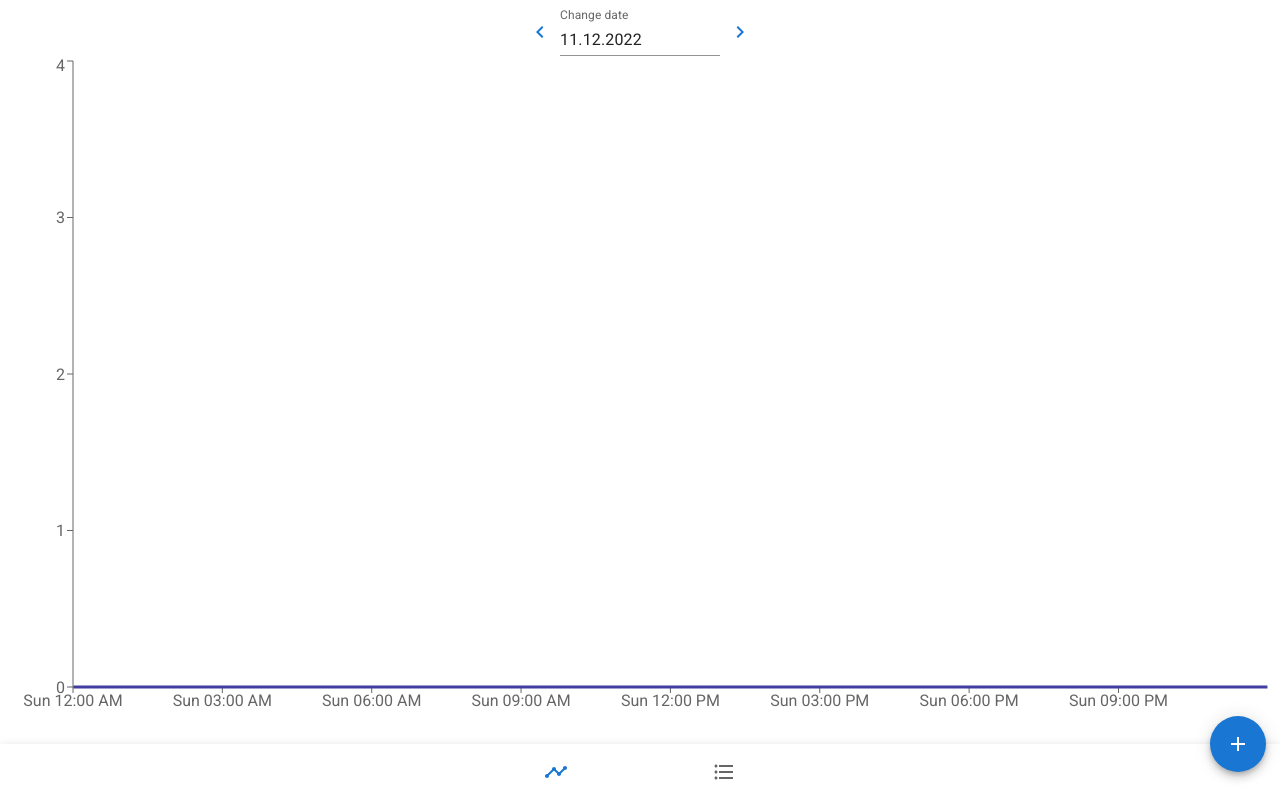
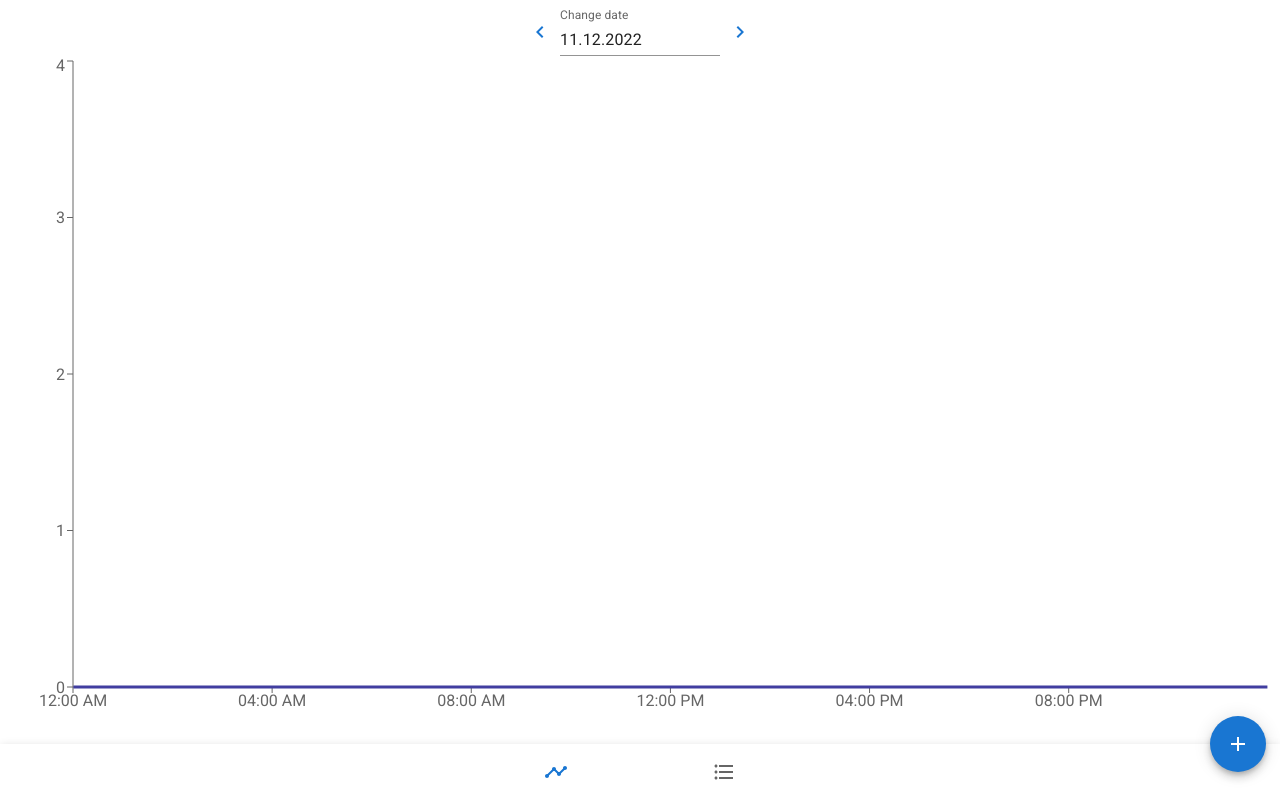
Before and after one commit to Kalhama/iob-calculator, a React app: page / in a window 1280 px wide. Built offline with nearby package versions, Linux system fonts and the light colour scheme.

Commit message:
refactor how IOB curve handling

```diff
--- a/src/components/BolusTable.tsx
+++ b/src/components/BolusTable.tsx
@@ -2,23 +2,19 @@ import { Delete } from '@mui/icons-material'
 import { IconButton, List, ListItem, ListItemText, Paper } from '@mui/material'
 import { DateTime } from 'luxon'
 import { useDispatch, useSelector } from 'react-redux'
-import { IRootState } from '../store'
-import { deleteBolus } from '../store/reducers/bolus'
+import { deleteBolus, selectBolusBetween } from '../store/reducers/bolus'
 
 export const BolusTable = ({ date }: { date: DateTime }) => {
     const dispatch = useDispatch()
-    const bolusInjectionArrayDaySelector = (state: IRootState) => {
-        return state.bolusReducer.filter((bolus) => {
-            const bolusDatetime = DateTime.fromISO(bolus.datetime).set({
-                millisecond: 0,
-                second: 0,
-                minute: 0,
-                hour: 0
-            })
-            return bolusDatetime.diff(date).valueOf() === 0
-        })
-    }
-    const bolusInjectionArray = useSelector(bolusInjectionArrayDaySelector)
+
+    const start = date.set({
+        millisecond: 0,
+        second: 0,
+        minute: 0,
+        hour: 0
+    })
+    const end = start.plus({ hours: 24 })
+    const bolusInjectionArray = useSelector(selectBolusBetween(start, end))
 
     return (
         <>
--- a/src/components/IOBPlot.tsx
+++ b/src/components/IOBPlot.tsx
@@ -1,73 +1,16 @@
 import { Line, LineChart, ResponsiveContainer, Tooltip, XAxis, YAxis } from 'recharts'
-import { DateTime, DurationLike } from 'luxon'
-import { useSelector } from 'react-redux'
-import { IRootState } from '../store'
-import { useMemo } from 'react'
-
-const useIOB = (start: DateTime, end: DateTime) => {
-    const bolusInjectionArray = useSelector((state: IRootState) => {
-        // filter entries that are too far away in future or past
-        return state.bolusReducer.filter((bolus) => {
-            const bolusDatetime = DateTime.fromISO(bolus.datetime)
-            return Math.abs(bolusDatetime.diff(start, 'hours').toObject().hours) <= 36
-        })
-    })
-
-    const IOB = (t: number) => {
-        if (t < 0) return 0
-        else {
-            const divider = -55 * Math.exp(-0 / 55) * (55 + 0)
-            const iob = (-55 * Math.exp(-t / 55) * (55 + t)) / divider
-            if (iob < 0.001) return 0
-            else return iob
-        }
-    }
-
-    const dateRange = (start: DateTime, end: DateTime, interval: DurationLike) => {
-        const arr = []
-        let cursor = start
-        while (cursor < end) {
-            arr.push(cursor)
-            cursor = cursor.plus(interval)
-        }
-        return arr
-    }
-
-    const sum = (arr: number[]) => arr.reduce((a, b) => a + b, 0)
-
-    const range = dateRange(start, end, { minutes: 1 })
-
-    const consolidatedIOB = useMemo(() => {
-        // for each minute of the day, calculate IOB separately for every bolus injection
-        // then sum them together in order to get the consolidated IOB
-        return range.map((datetime) => {
-            const IOBArray = bolusInjectionArray.map((bolusInjection) => {
-                const diff = datetime
-                    .diff(DateTime.fromISO(bolusInjection.datetime), 'minutes')
-                    .toObject().minutes
-                const scale = bolusInjection.bolus
-                return IOB(diff) * scale
-            })
-            return {
-                datetime: datetime.toJSDate(),
-                IOB: sum(IOBArray)
-            }
-        })
-    }, [bolusInjectionArray])
-
-    return [consolidatedIOB]
-}
+import { DateTime } from 'luxon'
+import { useIOBCurve } from '../hooks/useIOB'
 
 export const IOBPlot = ({ date }: { date: DateTime }) => {
     const start = date.set({ second: 0, millisecond: 0, minute: 0, hour: 0 })
     const end = start.plus({ hours: 24 })
-    const [consolidatedIOB] = useIOB(start, end)
+    const [consolidatedIOB] = useIOBCurve(start, end)
 
     const formatDate = (date: Date) =>
         DateTime.fromJSDate(date).toLocaleString({
             hour: '2-digit',
-            minute: '2-digit',
-            weekday: 'short'
+            minute: '2-digit'
         })
 
     return (
@@ -77,8 +20,9 @@ export const IOBPlot = ({ date }: { date: DateTime }) => {
                     scale="time"
                     dataKey="datetime"
                     tickFormatter={formatDate}
-                    interval={60 * 3 - 1}
+                    interval={60 * 4 - 1}
                 />
+
                 <YAxis
                     domain={[
                         (dataMin: number) => Math.floor(dataMin),
--- /dev/null
+++ b/src/hooks/useIOB.tsx
@@ -0,0 +1,58 @@
+import { DateTime, DurationLike } from 'luxon'
+import { useSelector } from 'react-redux'
+import { useMemo } from 'react'
+import { selectBolusBetween } from '../store/reducers/bolus'
+
+export const useIOBCurve = (start: DateTime, end: DateTime) => {
+    const bolusInjectionArray = useSelector(selectBolusBetween(start.minus({ hours: 24 }), end))
+
+    const IOB = (t: number) => {
+        if (t < 0) return 0
+        else {
+            const divider = -55 * Math.exp(-0 / 55) * (55 + 0)
+            const iob = (-55 * Math.exp(-t / 55) * (55 + t)) / divider
+            if (iob < 0.001) return 0
+            else return iob
+        }
+    }
+
+    const dateRange = (start: DateTime, end: DateTime, interval: DurationLike) => {
+        const arr = []
+        let cursor = start
+        while (cursor < end) {
+            arr.push(cursor)
+            cursor = cursor.plus(interval)
+        }
+        return arr
+    }
+
+    const sum = (arr: number[]) => arr.reduce((a, b) => a + b, 0)
+
+    const range = dateRange(start, end, { minutes: 1 })
+
+    const consolidatedIOB = useMemo(() => {
+        // for each minute of the day, calculate IOB separately for every bolus injection
+        // then sum them together in order to get the consolidated IOB
+        return range.map((datetime) => {
+            const IOBArray = bolusInjectionArray.map((bolusInjection) => {
+                const diff = datetime
+                    .diff(DateTime.fromISO(bolusInjection.datetime), 'minutes')
+                    .toObject().minutes
+                const scale = bolusInjection.bolus
+                return IOB(diff) * scale
+            })
+            return {
+                datetime: datetime.toJSDate(),
+                IOB: sum(IOBArray)
+            }
+        })
+    }, [bolusInjectionArray])
+
+    return [consolidatedIOB]
+}
+
+export const useIOB = (date: DateTime) => {
+    const [IOBCurve] = useIOBCurve(date.minus({ hours: 1 }), date)
+    if (IOBCurve.length === 0) return 0
+    else return IOBCurve[IOBCurve.length - 1].IOB
+}
--- a/src/store/reducers/bolus.ts
+++ b/src/store/reducers/bolus.ts
@@ -1,5 +1,6 @@
 import { createAction, createReducer } from '@reduxjs/toolkit'
 import { DateTime } from 'luxon'
+import { IRootState } from '..'
 
 interface PostBolusInterface {
     datetime: DateTime
@@ -12,6 +13,14 @@ interface BolusInterface {
     bolus: number
 }
 
+export const selectBolusBetween = (start: DateTime, end: DateTime) => {
+    return (state: IRootState) =>
+        state.bolusReducer.filter((bolus) => {
+            const datetime = DateTime.fromISO(bolus.datetime)
+            return start <= datetime && datetime <= end
+        })
+}
+
 export const addBolus = createAction<PostBolusInterface>('bolus/addBolus')
 export const deleteBolus = createAction<number>('bolus/deleteBolus')
 
@@ -20,6 +29,7 @@ const initialState: BolusInterface[] = []
 export const bolusReducer = createReducer(initialState, (builder) => {
     return builder
         .addCase(addBolus, (state, action) => {
+            if (action.payload.bolus < 0) return
             const id = Math.max(...state.map((bolus) => bolus.id), 0) + 1
             state.push({
                 ...action.payload,
```
